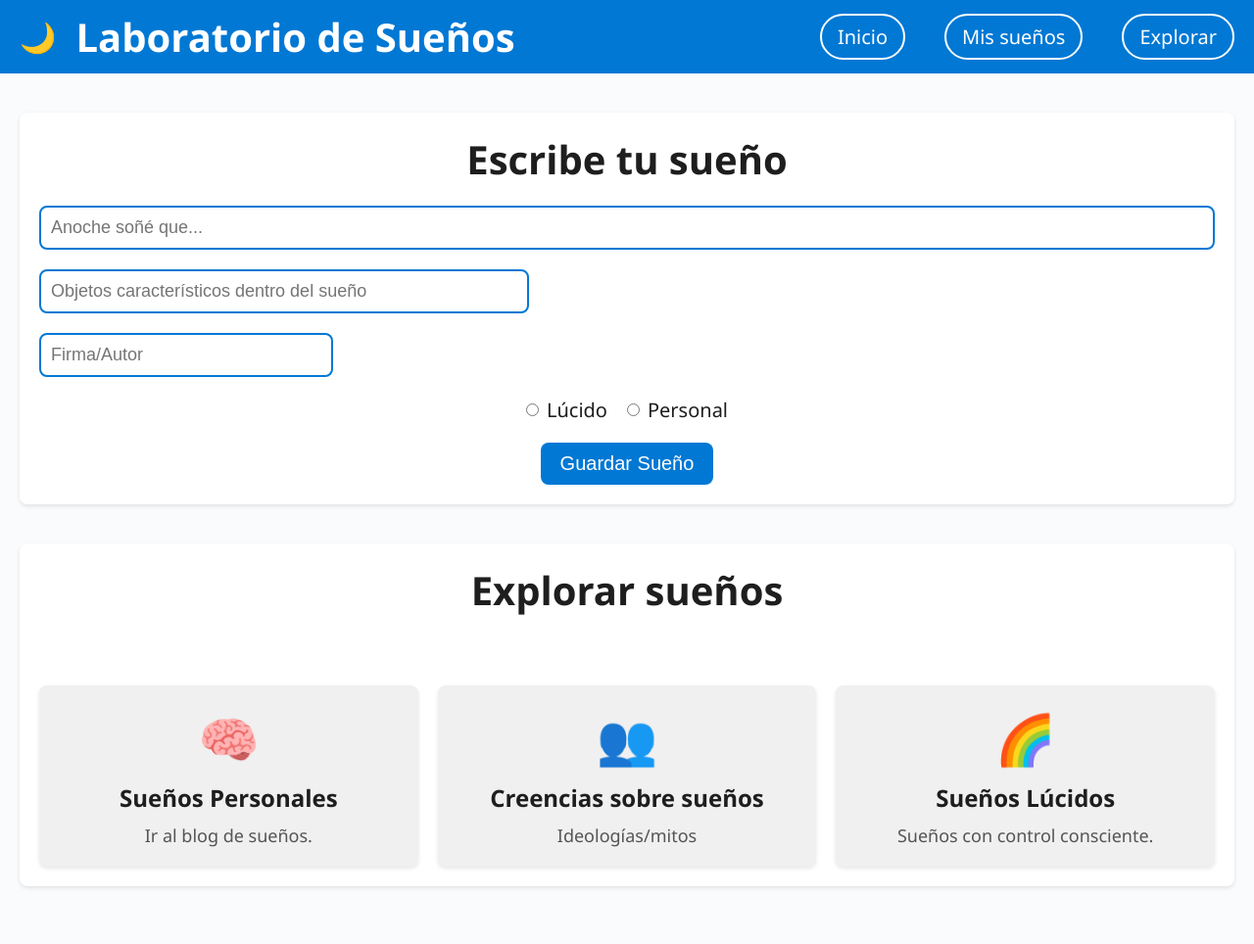
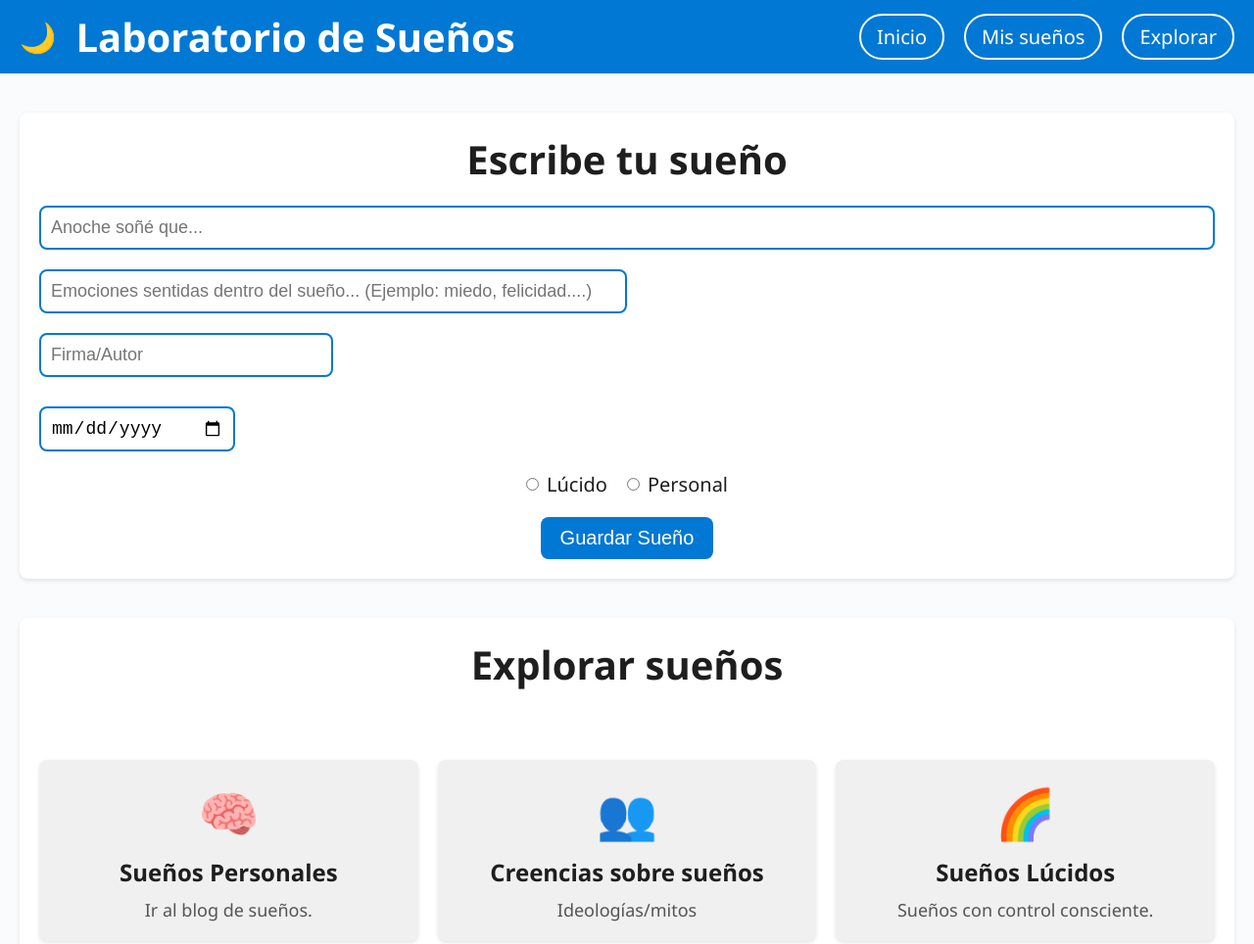
Before and after one commit to LautaroMabrass/Introduccion-TP, a plain HTML site: page frontend/index.html in a window 1280 px wide. Shown: the top 964 px of the page at 98% size. Drawn offline with Linux system fonts and the light colour scheme.

Commit message:
Ultimas ediciones del index y su respectivo css

```diff
--- a/frontend/index.html
+++ b/frontend/index.html
@@ -3,7 +3,7 @@
 
 <head>
   <meta charset="UTF-8" />
-  <meta name="viewport" content="width=device-width, initial-scale=1.0"/>
+  <meta name="viewport" content="width=device-width, initial-scale=1.0" />
   <title>Laboratorio de Sueños</title>
   <link rel="stylesheet" href="styles/styles.css" />
 </head>
@@ -34,17 +34,25 @@
       <h2 class="contenedor-principal-crear-suenio-titulo">Escribe tu sueño</h2>
 
       <div class="contenedor-principal-crear-suenio-formulario">
-        <input type="text" placeholder="Anoche soñé que..." class="contenedor-principal-crear-suenio-formulario-entrada" />
-        <input type="text" placeholder="Objetos característicos dentro del sueño" class="contenedor-principal-crear-suenio-formulario-objeto" />
-        <input type="text" placeholder="Firma/Autor" class="contenedor-principal-crear-suenio-formulario-firma" />
+        <input id="suenio" type="text" placeholder="Anoche soñé que..."
+          class="contenedor-principal-crear-suenio-formulario-entrada" />
+        <input id="emociones_del_suenio" type="text"
+          placeholder="Emociones sentidas dentro del sueño... (Ejemplo: miedo, felicidad....)"
+          class="contenedor-principal-crear-suenio-formulario-emociones" />
+        <input id="firma_del_autor" type="text" placeholder="Firma/Autor"
+          class="contenedor-principal-crear-suenio-formulario-firma" />
+        <input id="fecha_del_suenio" type="date" class="contenedor-principal-crear-suenio-formulario-fecha" />
       </div>
+
 
       <div class="contenedor-principal-crear-suenio-tipo">
         <label><input type="radio" name="tipo_suenio" value="lucido" /> Lúcido</label>
         <label><input type="radio" name="tipo_suenio" value="personal" /> Personal</label>
       </div>
 
-      <button class="contenedor-principal-crear-suenio-guardar">Guardar Sueño</button>
+      <button class="contenedor-principal-crear-suenio-guardar" onclick="crearSuenio()">Guardar Sueño</button>
+      <p id="msjerror" class="contenedor-principal-crear-suenio-error">Todos los campos son obligatorios.</p>
+
 
     </section>
 
@@ -77,6 +85,6 @@
     </section>
 
   </main>
+</body>
 
-</body>
 </html>
--- a/frontend/styles/styles.css
+++ b/frontend/styles/styles.css
@@ -16,8 +16,8 @@
   background-color: #0078d4;
   color: #fff;
   padding: 10px 20px;
-  display: flex;
-  justify-content: space-between;
+  display: grid;
+  grid-template-columns: 1fr auto;
   align-items: center;
 }
 
@@ -35,14 +35,10 @@
   font-size: 40px;
 }
 
-/* Links de navegacion */
 .nav-links {
   list-style: none;
   display: flex;
-  gap: 40px;
-  align-items: center;
-  padding-left: 0;
-  margin: 0;
+  gap: 20px;
 }
 
 .nav-links-botones a {
@@ -70,7 +66,7 @@
 
 /* Main */
 
-/* Seccion crear sueños */
+/* Sección crear sueños */
 .contenedor-principal-crear-suenio {
   background-color: #FFFFFF;
   padding: 20px;
@@ -106,12 +102,26 @@
   width: 100%;
 }
 
-.contenedor-principal-crear-suenio-formulario-objeto {
-  width: 500px;
+.contenedor-principal-crear-suenio-formulario-emociones {
+  width: 600px;
 }
 
 .contenedor-principal-crear-suenio-formulario-firma {
   width: 300px;
+}
+
+.contenedor-principal-crear-suenio-formulario-fecha {
+  padding: 10px;
+  width: 200px;
+  margin-top: 10px;
+  border-radius: 5px;
+  border: 1px solid #ccc;
+}
+
+.contenedor-principal-crear-suenio-error {
+  color: red;
+  display: none;
+  font-size: 20px;
 }
 
 /* Radio tipo de sueño */
@@ -134,7 +144,7 @@
   accent-color: #0078d4;
 }
 
-/* Boton guardar sueño */
+/* Botón guardar sueño */
 .contenedor-principal-crear-suenio-guardar {
   background-color: #0078d4;
   color: #FFFFFF;
@@ -151,7 +161,7 @@
   color: #FFFFFF;
 }
 
-/* Seccion explorar sueños */
+/* Sección explorar sueños */
 .contenedor-principal-explorar {
   display: flex;
   flex-direction: column;
```
